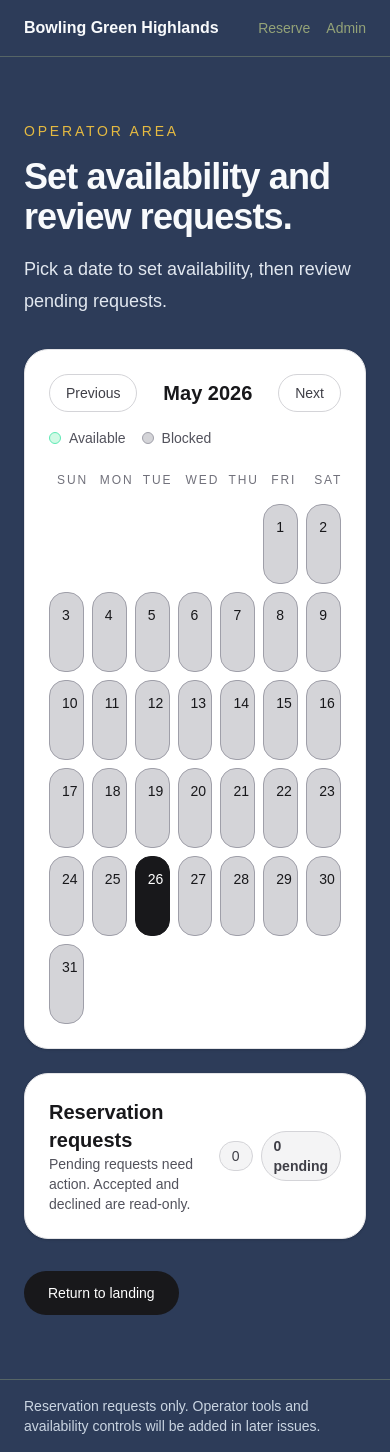
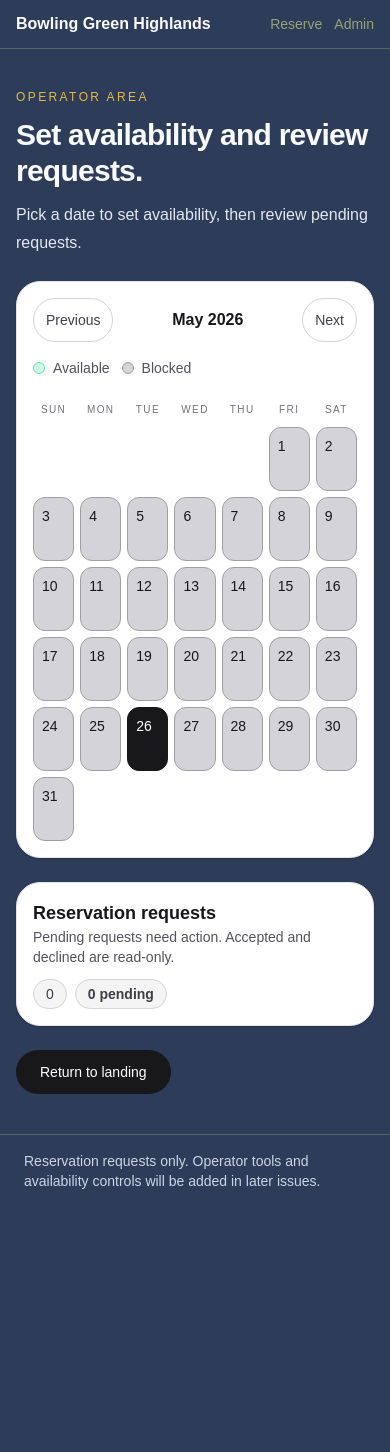
Before and after one commit to gacurl/bowling-green-highlands, a Next.js app: page /admin in a window 390 px wide. After the commit the page ends 1207 px from the top, so only its background shows below. Built offline with nearby package versions, Linux system fonts and the light colour scheme.

Commit message:
Issue 6-3: improve mobile usability across core flows

```diff
--- a/app/admin/month-calendar.tsx
+++ b/app/admin/month-calendar.tsx
@@ -141,29 +141,29 @@ export function MonthCalendar({
   }
 
   return (
-    <section className="rounded-3xl border border-zinc-200 bg-white p-6 shadow-sm">
-      <div className="flex items-center justify-between gap-4">
+    <section className="rounded-3xl border border-zinc-200 bg-white p-4 shadow-sm sm:p-6">
+      <div className="flex items-center justify-between gap-2 sm:gap-4">
         <button
           type="button"
           onClick={() => setDisplayMonth((current) => addMonths(current, -1))}
-          className="rounded-full border border-zinc-300 px-4 py-2 text-sm font-medium text-zinc-700 transition hover:border-zinc-500 hover:text-zinc-900"
+          className="min-h-11 rounded-full border border-zinc-300 px-3 py-2 text-sm font-medium text-zinc-700 transition hover:border-zinc-500 hover:text-zinc-900 sm:px-4"
           aria-label="Previous month"
         >
           Previous
         </button>
-        <h2 className="text-xl font-semibold text-zinc-900">
+        <h2 className="text-center text-base font-semibold text-zinc-900 sm:text-xl">
           {formatMonthLabel(displayMonth)}
         </h2>
         <button
           type="button"
           onClick={() => setDisplayMonth((current) => addMonths(current, 1))}
-          className="rounded-full border border-zinc-300 px-4 py-2 text-sm font-medium text-zinc-700 transition hover:border-zinc-500 hover:text-zinc-900"
+          className="min-h-11 rounded-full border border-zinc-300 px-3 py-2 text-sm font-medium text-zinc-700 transition hover:border-zinc-500 hover:text-zinc-900 sm:px-4"
           aria-label="Next month"
         >
           Next
         </button>
       </div>
-      <div className="mt-4 flex items-center gap-4 text-sm text-zinc-600">
+      <div className="mt-4 flex flex-wrap items-center gap-3 text-sm text-zinc-600">
         <span className="inline-flex items-center gap-2">
           <span className="h-3 w-3 rounded-full border border-emerald-300 bg-emerald-100" />
           Available
@@ -173,11 +173,11 @@ export function MonthCalendar({
           Blocked
         </span>
       </div>
-      <div className="mt-6 grid grid-cols-7 gap-2" aria-label="Month calendar">
+      <div className="mt-6 grid grid-cols-7 gap-1.5 sm:gap-2" aria-label="Month calendar">
         {WEEKDAY_LABELS.map((weekday) => (
           <div
             key={weekday}
-            className="px-2 pb-2 text-center text-xs font-medium uppercase tracking-[0.16em] text-zinc-500"
+            className="px-1 pb-1 text-center text-[10px] font-medium uppercase tracking-[0.14em] text-zinc-500 sm:px-2 sm:pb-2 sm:text-xs sm:tracking-[0.16em]"
           >
             {weekday}
           </div>
@@ -195,7 +195,7 @@ export function MonthCalendar({
           return (
             <div
               key={cell.isoDate ?? `empty-${index}`}
-              className={`min-h-20 rounded-2xl border px-3 py-3 text-sm ${
+              className={`min-h-16 rounded-xl border px-2 py-2 text-sm sm:min-h-20 sm:rounded-2xl sm:px-3 sm:py-3 ${
                 cell.dayNumber === null
                   ? "border-transparent bg-transparent"
                   : isSelected
@@ -219,7 +219,7 @@ export function MonthCalendar({
                 <button
                   type="button"
                   onClick={() => setSelectedDate(cell.isoDate)}
-                  className="flex h-full w-full items-start text-left"
+                  className="flex h-full min-h-10 w-full items-start text-left sm:min-h-0"
                 >
                   <span className="font-medium">{cell.dayNumber}</span>
                 </button>
@@ -229,8 +229,8 @@ export function MonthCalendar({
         })}
       </div>
       {selectedDate ? (
-        <div className="mt-6 rounded-3xl border border-zinc-200 bg-zinc-50 p-5">
-          <div className="flex items-start justify-between gap-4">
+        <div className="mt-6 rounded-3xl border border-zinc-200 bg-zinc-50 p-4 sm:p-5">
+          <div className="flex flex-wrap items-start justify-between gap-3 sm:gap-4">
             <div className="space-y-1">
               <h3 className="text-lg font-semibold text-zinc-900">
                 Set availability
@@ -245,7 +245,7 @@ export function MonthCalendar({
             <button
               type="button"
               onClick={() => setSelectedDate(null)}
-              className="rounded-full border border-zinc-300 px-4 py-2 text-sm font-medium text-zinc-700 transition hover:border-zinc-500 hover:text-zinc-900"
+              className="min-h-11 rounded-full border border-zinc-300 px-4 py-2 text-sm font-medium text-zinc-700 transition hover:border-zinc-500 hover:text-zinc-900"
             >
               Done
             </button>
--- a/app/admin/page.tsx
+++ b/app/admin/page.tsx
@@ -31,7 +31,7 @@ export default async function AdminPage() {
       action={
         <Link
           href="/"
-          className="inline-flex items-center justify-center rounded-full bg-zinc-900 px-6 py-3 text-sm font-medium text-white transition-colors hover:bg-zinc-700"
+          className="inline-flex min-h-11 items-center justify-center rounded-full bg-zinc-900 px-6 py-3 text-sm font-medium text-white transition-colors hover:bg-zinc-700"
         >
           Return to landing
         </Link>
@@ -41,18 +41,18 @@ export default async function AdminPage() {
         initialAvailability={initialAvailability}
         todayIso={todayIso}
       />
-      <details className="mt-6 rounded-3xl border border-zinc-200 bg-white p-6 shadow-sm">
+      <details className="mt-6 rounded-3xl border border-zinc-200 bg-white p-4 shadow-sm sm:p-6">
         <summary className="cursor-pointer list-none">
-          <div className="flex items-center justify-between gap-3">
+          <div className="flex flex-wrap items-center justify-between gap-3">
             <div>
-              <h2 className="text-xl font-semibold text-zinc-900">
+              <h2 className="text-lg font-semibold text-zinc-900 sm:text-xl">
                 Reservation requests
               </h2>
               <p className="text-sm text-zinc-600">
                 Pending requests need action. Accepted and declined are read-only.
               </p>
             </div>
-            <div className="flex items-center gap-2">
+            <div className="flex items-center gap-2 self-start sm:self-auto">
               <span className="rounded-full border border-zinc-300 bg-zinc-100 px-3 py-1 text-sm font-medium text-zinc-700">
                 {requestListItems.length}
               </span>
@@ -124,7 +124,7 @@ export default async function AdminPage() {
                 <div className="mt-4">
                   <Link
                     href={`/admin/requests/${requestListItem.id}`}
-                    className={`text-sm font-medium underline underline-offset-2 ${
+                    className={`inline-flex min-h-11 items-center text-sm font-medium underline underline-offset-2 ${
                       requestListItem.status === "pending"
                         ? "text-amber-900 hover:text-amber-800"
                         : "text-zinc-900 hover:text-zinc-700"
--- a/app/components/page-shell.tsx
+++ b/app/components/page-shell.tsx
@@ -16,15 +16,15 @@ export function PageShell({
   children,
 }: PageShellProps) {
   return (
-    <main className="mx-auto flex w-full max-w-3xl flex-1 flex-col justify-center gap-8 px-6 py-16">
-      <div className="space-y-4">
-        <p className="text-sm font-medium uppercase tracking-[0.2em] text-[#E5BA41]">
+    <main className="mx-auto flex w-full max-w-3xl flex-1 flex-col justify-center gap-6 px-4 py-10 sm:gap-8 sm:px-6 sm:py-16">
+      <div className="space-y-3 sm:space-y-4">
+        <p className="text-xs font-medium uppercase tracking-[0.2em] text-[#E5BA41] sm:text-sm">
           {eyebrow}
         </p>
-        <h1 className="text-4xl font-semibold tracking-tight text-slate-50">
+        <h1 className="text-3xl font-semibold tracking-tight text-slate-50 sm:text-4xl">
           {title}
         </h1>
-        <p className="max-w-2xl text-lg leading-8 text-slate-200">
+        <p className="max-w-2xl text-base leading-7 text-slate-200 sm:text-lg sm:leading-8">
           {description}
         </p>
       </div>
--- a/app/components/site-header.tsx
+++ b/app/components/site-header.tsx
@@ -3,11 +3,11 @@ import Link from "next/link";
 export function SiteHeader() {
   return (
     <header className="border-b border-[#94A378]/40 bg-[#2D3C59]">
-      <div className="mx-auto flex w-full max-w-5xl items-center justify-between gap-4 px-6 py-4">
+      <div className="mx-auto flex w-full max-w-5xl flex-wrap items-center justify-between gap-3 px-4 py-3 sm:gap-4 sm:px-6 sm:py-4">
         <Link href="/" className="text-base font-semibold text-slate-50">
           Bowling Green Highlands
         </Link>
-        <nav aria-label="Primary" className="flex items-center gap-4 text-sm">
+        <nav aria-label="Primary" className="flex items-center gap-3 text-sm sm:gap-4">
           <Link className="text-[#94A378] hover:text-[#E5BA41]" href="/reserve">
             Reserve
           </Link>
--- a/app/confirmation/page.tsx
+++ b/app/confirmation/page.tsx
@@ -33,14 +33,14 @@ export default async function ConfirmationPage() {
         hasConfirmedRequest ? (
           <Link
             href="/"
-            className="inline-flex items-center justify-center rounded-full bg-[#E5BA41] px-6 py-3 text-sm font-semibold text-[#2D3C59] transition-colors hover:bg-[#D1855C] hover:text-white"
+            className="inline-flex min-h-11 w-full items-center justify-center rounded-full bg-[#E5BA41] px-6 py-3 text-sm font-semibold text-[#2D3C59] transition-colors hover:bg-[#D1855C] hover:text-white sm:w-auto"
           >
             Back to landing
           </Link>
         ) : (
           <Link
             href="/reserve"
-            className="inline-flex items-center justify-center rounded-full bg-[#E5BA41] px-6 py-3 text-sm font-semibold text-[#2D3C59] transition-colors hover:bg-[#D1855C] hover:text-white"
+            className="inline-flex min-h-11 w-full items-center justify-center rounded-full bg-[#E5BA41] px-6 py-3 text-sm font-semibold text-[#2D3C59] transition-colors hover:bg-[#D1855C] hover:text-white sm:w-auto"
           >
             Start a reservation request
           </Link>
@@ -48,7 +48,7 @@ export default async function ConfirmationPage() {
       }
     >
       {confirmationState ? (
-        <div className="rounded-3xl border border-zinc-200 bg-white p-6 shadow-sm">
+        <div className="rounded-3xl border border-zinc-200 bg-white p-4 shadow-sm sm:p-6">
           <dl className="space-y-4 text-sm text-zinc-600">
             <div>
               <dt className="font-medium text-zinc-900">Name</dt>
--- a/app/page.tsx
+++ b/app/page.tsx
@@ -10,7 +10,7 @@ export default function Home() {
       action={
         <Link
           href="/reserve"
-          className="inline-flex items-center justify-center rounded-full bg-[#E5BA41] px-6 py-3 text-sm font-semibold text-[#2D3C59] transition-colors hover:bg-[#D1855C] hover:text-white"
+          className="inline-flex min-h-11 w-full items-center justify-center rounded-full bg-[#E5BA41] px-6 py-3 text-sm font-semibold text-[#2D3C59] transition-colors hover:bg-[#D1855C] hover:text-white sm:w-auto"
         >
           Start a reservation request
         </Link>
--- a/app/reserve/page.tsx
+++ b/app/reserve/page.tsx
@@ -75,7 +75,7 @@ export default async function ReservePage({ searchParams }: ReservePageProps) {
         <form
           action="/reserve/submit"
           method="post"
-          className="space-y-5 rounded-3xl border border-zinc-200 bg-white p-6 shadow-sm"
+          className="space-y-5 rounded-3xl border border-zinc-200 bg-white p-4 shadow-sm sm:p-6"
         >
           <fieldset className="space-y-4">
             <div className="space-y-1">
@@ -239,7 +239,7 @@ export default async function ReservePage({ searchParams }: ReservePageProps) {
             type="submit"
             disabled={!hasSelectableSlots}
             aria-disabled={!hasSelectableSlots}
-            className="inline-flex items-center justify-center rounded-full bg-[#E5BA41] px-6 py-3 text-sm font-semibold text-[#2D3C59] transition-colors hover:bg-[#D1855C] hover:text-white disabled:bg-zinc-300 disabled:text-zinc-600"
+            className="inline-flex min-h-11 w-full items-center justify-center rounded-full bg-[#E5BA41] px-6 py-3 text-sm font-semibold text-[#2D3C59] transition-colors hover:bg-[#D1855C] hover:text-white disabled:bg-zinc-300 disabled:text-zinc-600 sm:w-auto"
           >
             Submit reservation request
           </button>
```
Also changed, not shown: app/admin/requests/[requestId]/page.tsx (+5 -5 lines).
